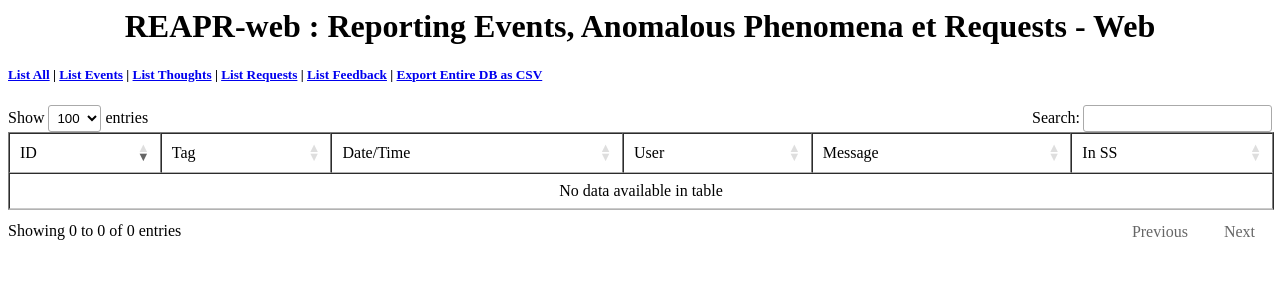
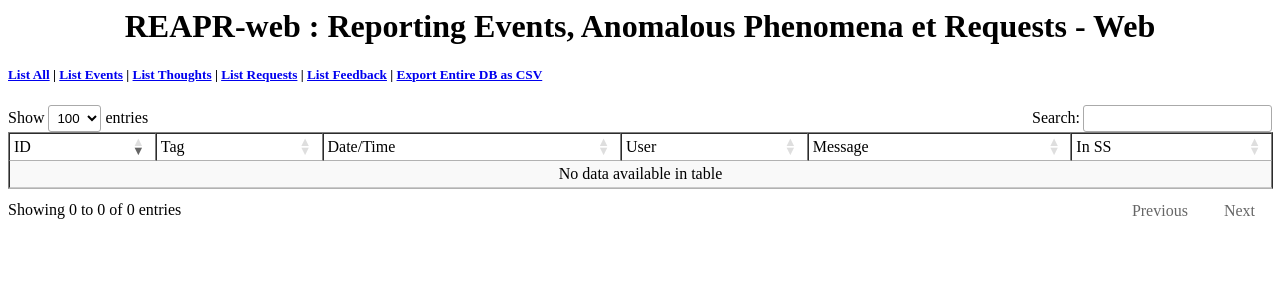
Before and after one commit to skinwalker-ranch-insiders/reapr-web, a Flask app: page / in a window 1280 px wide. Shown: the top 300 px of the page. Run offline with Flask 2, Linux system fonts and the light colour scheme; data that the repository does not hold is empty; some libraries are stand-ins or nearby versions.

Commit message:
styling table display

```diff
--- a/template/table.html
+++ b/template/table.html
@@ -10,7 +10,7 @@
 <body>
     <center><h1>REAPR-web : Reporting Events, Anomalous Phenomena et Requests - Web</h1></center>
     <h5 align="left"><a href="{{ url_for('index') }}">List All</a> | <a href="{{ url_for('events') }}">List Events</a> | <a href="{{ url_for('thoughts') }}">List Thoughts</a> | <a href="{{ url_for('requests') }}">List Requests</a> | <a href="{{ url_for('feedback') }}">List Feedback</a> | <a href="{{ url_for('export') }}">Export Entire DB as CSV</a></h5>
-<table border="1" cellpadding="1" cellspacing="1" id="revents">
+<table border="1" cellpadding="1" cellspacing="1" id="revents" class="compact display nowrap">
 <thead>
     <tr>
 {% for heading in headings %}
```
